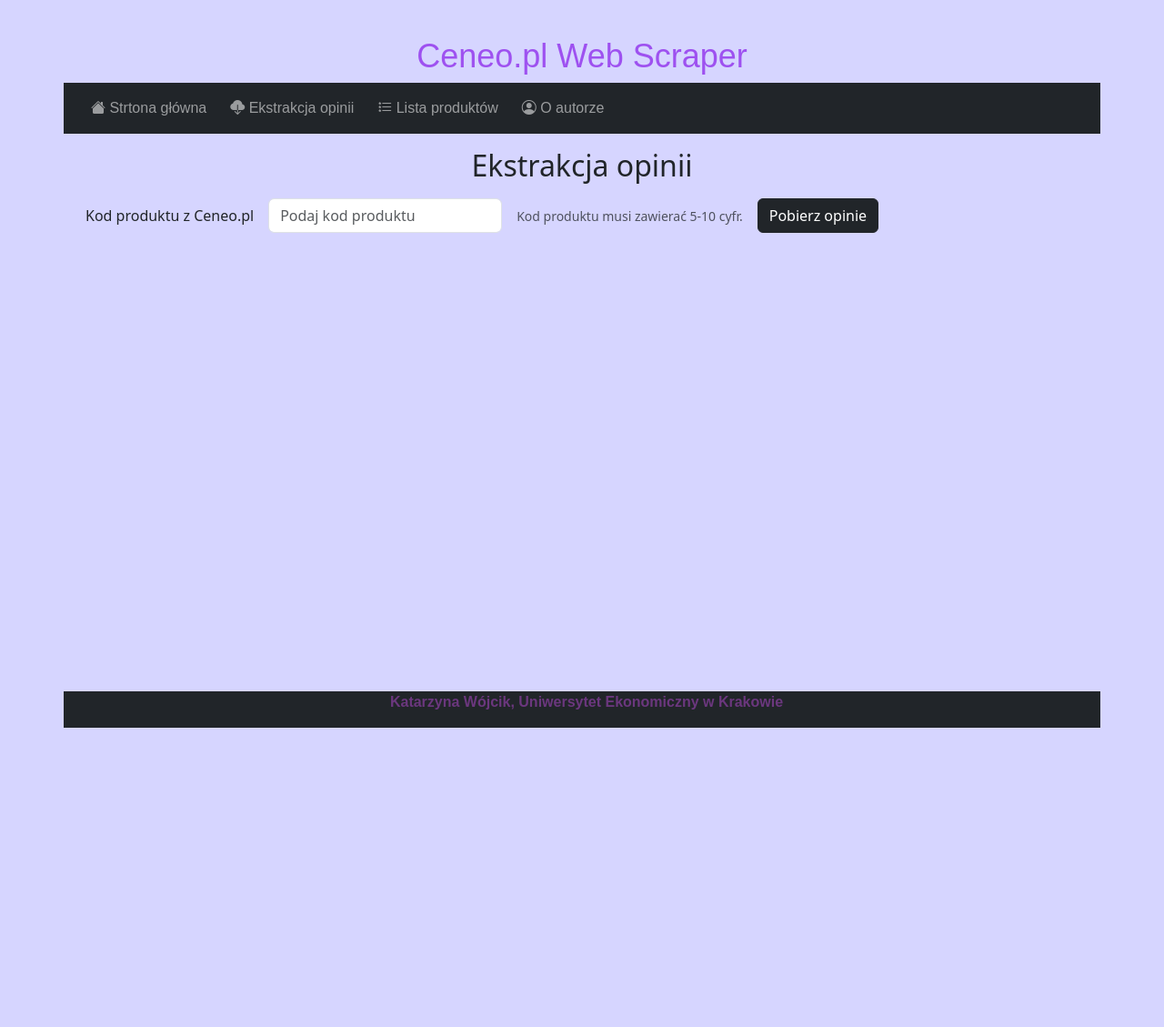
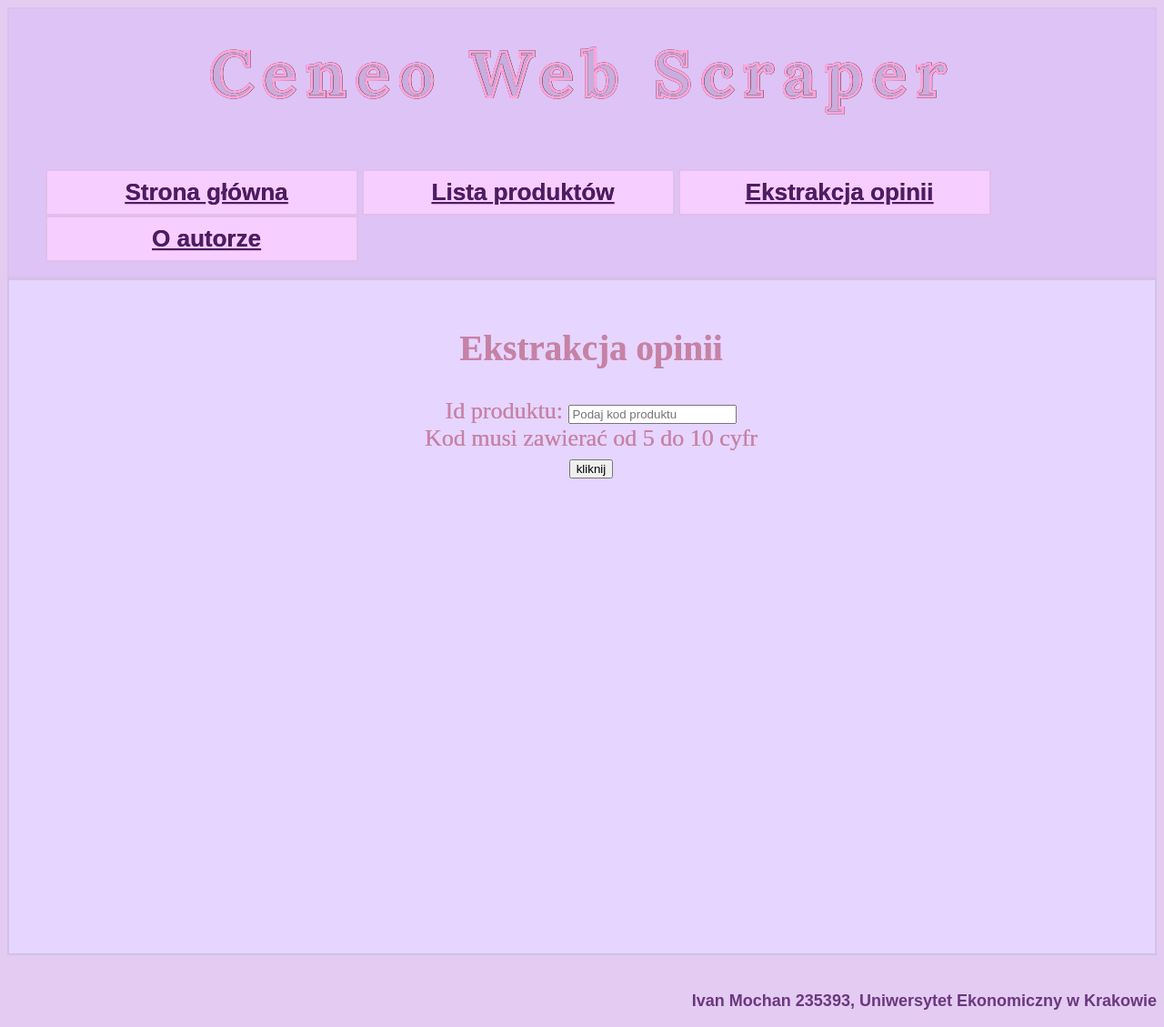
Before and after one commit to IvanMochan/CeneoWebScraperIM, a Flask app: page /extract in a window 1280 px wide. Shown: the whole page at 91% size. Before the commit the page ends 800 px from the top, so only its background shows below. Run offline with Flask 3, Linux system fonts and the light colour scheme.

Commit message:
2024-06-09 Homework

```diff
--- a/app/routes.py
+++ b/app/routes.py
@@ -5,7 +5,7 @@
 import requests
 import json
 import os
-import io
+import io as io
 from bs4 import BeautifulSoup
 from matplotlib import pyplot as plt
 from flask import render_template, request, redirect, url_for, send_file
@@ -14,20 +14,20 @@
 def index():
     return render_template("index.html.jinja")
 
-@app.route('/extract', methods=['POST', 'GET'])
+@app.route('/extract', methods=['POST','GET'])
 def extract():
     if request.method == 'POST':
         product_id = request.form.get('product_id')
-        url = f'https://www.ceneo.pl/{product_id}'
+        url = f"https://www.ceneo.pl/{product_id}"
         response = requests.get(url)
         if response.status_code == requests.codes['ok']:
             page_dom = BeautifulSoup(response.text, "html.parser")
             opinions_count = utils.extract(page_dom, "a.product-review__link > span")
             if opinions_count:
-                product_name= utils.extract(page_dom, "h1")
+                product_name = utils.extract(page_dom, "h1")
                 url = f"https://www.ceneo.pl/{product_id}/opinie-1"
                 all_opinions = []
-                while (url):
+                while(url):
                     response = requests.get(url)
                     page_dom = BeautifulSoup(response.text, "html.parser")
                     opinions = page_dom.select("div.js_product-review")
@@ -38,31 +38,32 @@
                         }
                         all_opinions.append(single_opinion)
                     try:
-                        url = "https://www.ceneo.pl"+utils.extract(page_dom, "a.pagination__next","href")
+                        url = "https://www.ceneo.pl" + utils.extract(page_dom, "a.pagination__next", 'href')
                     except TypeError:
                         url = None
                     if not os.path.exists("app/data"):
                         os.mkdir("app/data")
                     if not os.path.exists("app/data/opinions"):
                         os.mkdir("app/data/opinions")
-                    with open(f"app/data/opinions/{product_id}.json", "w", encoding="UTF-8") as jf:
+                    with open(f"app/data/opinions/{product_id}.json", "w", encoding="UTF-8") as jf:  # "jf" to jeden plik z tymi wyscrappowanymi danymi
                         json.dump(all_opinions, jf, indent=4, ensure_ascii=False)
                     opinions = pd.DataFrame.from_dict(all_opinions)
                     opinions.rating = opinions.rating.apply(lambda rate: rate.split("/")[0].replace(",",".")).astype(float)
                     product = {
-                        'product_id' : product_id,
-                        'product_name' : product_name,
-                        'opinions_count' : opinions.shape[0],
-                        'pros_count' : int(opinions.pros.astype(bool).sum()),
-                        'cons_count' : int(opinions.cons.astype(bool).sum()),
-                        'average_rating' : opinions.rating.mean(),
-                        'rating_distribution' : opinions.rating.value_counts().sort_index().reindex(np.arange(0,5.5,0.5), fill_value = 0.0).to_dict(),
-                        'recommendation_distribution' : opinions.recommendation.value_counts(dropna=False).reindex(["Polecam", "Nie polecam", None]).to_dict(),
+                        "product_id": product_id,
+                        "product_name": product_name,
+                        "opinions_count": len(opinions),
+                        "pros_count": int(opinions.pros.astype(bool).sum()),
+                        "cons_count": int(opinions.cons.astype(bool).sum()),
+                        "average_rating": opinions.rating.mean(),
+                        "rating_distribution" : opinions.rating.value_counts().reindex(np.arange(0, 5.5, 0.5), fill_value = 0).to_dict(),
+                        "recommendation_distribution": opinions.recommendation.value_counts(dropna=False).reindex(["Polecam","Nie polecam",None]).to_dict()
                     }
                     if not os.path.exists("app/data/products"):
                         os.mkdir("app/data/products")
-                    with open(f"app/data/opinions/products.json", "w", encoding="UTF-8") as jf:
+                    with open(f"app/data/products/{product_id}.json", "w", encoding="UTF-8") as jf:  # "jf" to jeden plik z tymi wyscrappowanymi danymi
                         json.dump(product, jf, indent=4, ensure_ascii=False)
+                #proces ekstrakcji
                 return redirect(url_for('product', product_id=product_id))
             return render_template("extract.html.jinja", error="Produkt o podanym kodzie nie ma opinii")
         return render_template("extract.html.jinja", error="Produkt o podanym kodzie nie istnieje")
@@ -72,9 +73,9 @@
 def products():
     products_list = [filename.split(".")[0] for filename in os.listdir("app/data/opinions")]
     products = []
-    for product_id in products_list:
-        with open(f"app/data/products/{product_id}.json", "w", encoding="UTF-8") as jf:
-            products.append(json.load(jf))
+    for products_id in products_list:
+        with open(f"app/data/products/{products_id}.json", "r", encoding="UTF-8") as ojf:
+            products.append(json.load(ojf))
     return render_template("products.html.jinja", products=products)
 
 @app.route('/author')
@@ -83,18 +84,21 @@
 
 @app.route('/product/<product_id>')
 def product(product_id):
-    return render_template("product.html.jinja", product_id=product_id)
+    product = []
+    with open(f"app/data/opinions/{product_id}.json", "r", encoding="UTF-8") as ojf:
+            product = json.load(ojf)
+    return render_template("product.html.jinja", product_id=product_id, product = product)
 
 @app.route('/product/download_json/<product_id>')
 def download_json(product_id):
-    return send_file(f"data/opinions/{product_id}.json", "text/json", as_attachment=True)
+    return send_file(f"data/opinions/{product_id}.json", "text/json", as_attachment = True)
 
 @app.route('/product/download_csv/<product_id>')
-def download_json(product_id):
+def download_csv(product_id):
     opinions = pd.read_json(f"app/data/opinions/{product_id}.json")
-    buffer = io.BytesIO(opinions.to_csv(sep=";", decimal=",", index=False).encode())
-    return send_file(buffer, "text/csv", as_attachment=True)
+    buffer = io.BytesIO(opinions.to_csv(sep=";", decimal=",").encode())
+    return send_file(f"data/opinions/{product_id}.json", "text/csv", download_name=f"{product_id}.csv",as_attachment = True)
 
 @app.route('/product/download_xlsx/<product_id>')
-def download_json(product_id):
-   pass
+def download_xlsx(product_id):
+    pass
--- a/app/static/style.css
+++ b/app/static/style.css
@@ -1,9 +1,16 @@
+html{
+    background-color: rgb(227, 203, 242);
+    overflow-y: auto;
+    overflow-x: hidden;
+    scroll-behavior: smooth;
+}
 h1{
-    margin-top: 40px;
-    color: rgb(158, 81, 240);
+    margin-top: 30px;
+    color: rgb(91, 37, 148);
     text-align: center;
     font-family: Arial, Helvetica, sans-serif;
     font-size: 36px;
+    text-shadow: 0.2px 0.2px;
 }
 
 p{
@@ -11,15 +18,96 @@
     color: rgb(107, 55, 126);
     font-family: Arial, Helvetica, sans-serif;
     font-weight: bold;
+    font-size: 24px;
 }
+
 
 a{
     margin-left: 10px;
+    line-height: 1.8;
     color: rgb(78, 28, 98);
     font-family: Arial, Helvetica, sans-serif;
     font-weight: bold;
+    font-size: 26px;
+}
+a:hover{
+    transition: 0.5s;
+    background-image: radial-gradient(azure, rgba(0,0,0,0));
+    color: #ffa5d8;
 }
 
-body{
-    background-color: rgb(214, 213, 255);
+section{
+    color:#c682a5;
+    font-size: 26px;
+    text-align: center;
+    padding-left: 20px;
+    padding-top: 20px;
+    min-height: 90vh;
+    background-color: rgb(230, 213, 255);
+    margin-bottom: 5vh;
+    border: 2.5px solid rgb(209, 193, 233);
+    text-shadow: 0.2px 0.2px;
 }
+
+li{
+    width: 340px;
+    text-align: center;
+    display: inline-block;
+    font-size: 1rem;
+    border-style:solid;
+    border-width: 2.5px;
+    border-color: #e3beeb;
+    background-color: #f6ceff;
+}
+
+#signature{
+    text-align: right;
+    font-size: 18px;
+}
+
+header{
+    background-color: rgb(222, 195, 247);
+    border: 2px solid rgb(218, 193, 233);
+    text-shadow: 0.2px 0.2px;
+}
+
+.product_opinion{
+    border-bottom: 2px solid rgb(218, 193, 233);
+    padding: 20px;
+    text-align: left;
+    margin-bottom: 10px;
+}
+
+.recommended{color: green;}
+
+.not_recommended{color: red;}
+
+.patterns {
+    height: 20vh;
+}
+
+svg text {
+    font-family: Lora;
+    letter-spacing: 10px;
+    stroke: #ffa5d8;
+    font-size: 70px;
+    font-weight: 700;
+    stroke-width: 3;
+    animation: textAnimate 5s infinite alternate;
+}
+
+@keyframes textAnimate {
+    0% {
+      stroke-dasharray: 0 50%;
+      stroke-dashoffset:  20%;
+      fill:rgb(107, 55, 126);
+
+    }
+
+    100% {
+      stroke-dasharray: 50% 0;
+      stroke-dashoffstet: -20%;
+      fill: hsla(189, 68%, 75%,0%)
+    }
+
+}
--- a/app/templates/author.html.jinja
+++ b/app/templates/author.html.jinja
@@ -2,6 +2,7 @@
 {% block title %}
     Autor projektu
 {% endblock title %}
+
 {% block content %}
-    <p>To jest strona o autorze.</p>
+    <p>To Ivan Mochan, miło Państwa poznać</p>
 {% endblock content %}
--- a/app/templates/base.html.jinja
+++ b/app/templates/base.html.jinja
@@ -3,52 +3,51 @@
 <head>
     <meta charset="UTF-8">
     <meta name="viewport" content="width=device-width, initial-scale=1.0">
-    <link href="https://cdn.jsdelivr.net/npm/bootstrap@5.3.3/dist/css/bootstrap.min.css" rel="stylesheet" integrity="sha384-QWTKZyjpPEjISv5WaRU9OFeRpok6YctnYmDr5pNlyT2bRjXh0JMhjY6hW+ALEwIH" crossorigin="anonymous">
-    <script src="https://cdn.jsdelivr.net/npm/bootstrap@5.3.3/dist/js/bootstrap.bundle.min.js" integrity="sha384-YvpcrYf0tY3lHB60NNkmXc5s9fDVZLESaAA55NDzOxhy9GkcIdslK1eN7N6jIeHz" crossorigin="anonymous"></script>
-    <link rel="stylesheet" href="https://cdn.jsdelivr.net/npm/bootstrap-icons@1.11.3/font/bootstrap-icons.min.css">
-    <link rel="stylesheet" href="{{url_for('static', filename='style.css')}}">
     <title>Ceneo.pl Web Scraper</title>
+    <link rel="stylesheet" href="{{url_for('static',filename='style.css')}}">
 </head>
 <body>
-    <header class="text-center">
-        <h1>Ceneo.pl Web Scraper</h1>
+    <header>
+        <div class="patterns">
+        <svg width="100%" height="100%">
+            <defs>
+                <circle fill="#be9ddf" cx="25" cy="25" r="3"></circle>
+            </pattern>
+                <style>
+            @import url("https://fonts.googleapis.com/css?  family=Lora:400,400i,700,700i");
+        </style>
+
+            </defs>
+
+            <rect x="0" y="0" width="100%" height="100%" fill="url(#polka-dots)"> </rect>
+
+
+
+            <text x="50%" y="60%"  text-anchor="middle"  >
+            Ceneo Web Scraper
+            </text>
+        </svg>
+        </div>
+
+        <ul>
+            <li><a href="{{url_for('index')}}">Strona główna</a></li>
+            <li><a href="{{url_for('products')}}">Lista produktów</a></li>
+            <li><a href="{{url_for('extract')}}">Ekstrakcja opinii</a></li>
+            <li><a href="{{url_for('author')}}">O autorze</a></li>
+        </ul>
     </header>
-    <nav class="navbar navbar-expand-lg navbar-dark bg-dark container">
-        <div class="container-fluid">
-            <div class="collapse navbar-collapse" id="navbarSupportedContent">
-                <ul class="navbar-nav me-auto mb-2 mb-lg-0">
-                    <li class="nav-item">
-                        <a class="nav-link" href="{{url_for('index')}}"><i class="bi bi-house-fill"></i> Strtona główna</a>
-                    </li>
-                    <li class="nav-item">
-                        <a class="nav-link" href="{{url_for('extract')}}"><i class="bi bi-cloud-download-fill"></i>
-Ekstrakcja opinii</a>
-                    </li>
-                    <li class="nav-item">
-                        <a class="nav-link" href="{{url_for('products')}}"><i class="bi bi-list-stars"></i> Lista produktów</a>
-                    </li>
-                    <li class="nav-item">
-                        <a class="nav-link" href="{{url_for('author')}}"><i class="bi bi-person-circle"></i> O autorze</a>
-                    </li>
-                </ul>
-            </div>
-        </div>
-    </nav>
-    <h2 class="mt-3 mb-3 text-center">
-    {% block title %}
-    {% endblock title %}
-    </h2>
-    <section class="container">
-        <div class="row">
-            <div class="col">
-                {% block content %}
-                    <p>To jest plik bazowy.</p>
-                {% endblock %}
-            </div>
-        </div>
+    <section>
+        <h2>
+        {% block  title%}
+            bazowany tytuł
+        {% endblock title %}
+        </h2>
+        {% block content %}
+            <p>To jest plik bazowy.</p>
+        {% endblock content %}
     </section>
-    <footer class="container bg-dark text-light fixed-bottom text-center">
-        <p>Katarzyna Wójcik, Uniwersytet Ekonomiczny w Krakowie</p>
+    <footer>
+        <p id="signature">Ivan Mochan 235393, Uniwersytet Ekonomiczny w Krakowie</p>
     </footer>
 </body>
 </html>
--- a/app/templates/extract.html.jinja
+++ b/app/templates/extract.html.jinja
@@ -2,29 +2,23 @@
 {% block title %}
     Ekstrakcja opinii
 {% endblock title %}
+
 {% block content %}
     {% if error is defined %}
-        <div class="alert alert-dark alert-dismissible fade show" role="alert">
-            <strong> <i class="bi bi-exclamation-diamond-fill"></i> Uwaga!</strong> {{error}}
-            <button type="button" class="btn-close" data-bs-dismiss="alert" aria-label="Close"></button>
+        <h3>{{error}}.</h3>
+    {% endif %}
+    <!--h2>Ekstrakcja Opinii</h2-->
+
+    <form method="post" action="{{url_for('extract')}}">
+        <div>
+            <label class="id" for="product_id">Id produktu: </label>
+            <input type="text" name="product_id" placeholder="Podaj kod produktu" required>
         </div>
-    {% endif %}
-    <form method="POST" action="{{url_for('extract')}}" class="container">
-        <div class="row g-3 align-items-center">
-            <div class="col-auto">
-                <label for="product_id" class="col-form-label">Kod produktu z Ceneo.pl</label>
-            </div>
-            <div class="col-auto">
-                <input type="text" name="product_id" id="product_id" class="form-control" aria-describedby="product_idHelpInline" placeholder="Podaj kod produktu" required>
-            </div>
-            <div class="col-auto">
-                <span id="product_idHelpInline" class="form-text">
-                Kod produktu musi zawierać 5-10 cyfr.
-                </span>
-            </div>
-            <div class="col-auto">
-                <button type="submit" class="btn btn-dark">Pobierz opinie</button>
-            </div>
+        <div>
+            <label>Kod musi zawierać od 5 do 10 cyfr</label>
+        </div>
+        <div>
+            <input type="submit" value="kliknij">
         </div>
     </form>
 {% endblock content %}
--- a/app/templates/index.html.jinja
+++ b/app/templates/index.html.jinja
@@ -1,7 +1,8 @@
 {% extends "base.html.jinja" %}
 {% block title %}
-    Opis projektu
+    Strona Głowna
 {% endblock title %}
+
 {% block content %}
-    <p>To jest strona główna.</p>
+    <p>To jest Projekt Web Scrapera do pobierania danych o produktach z Ceneo.</p>
 {% endblock content %}
```
Also changed, not shown: app/templates/product.html.jinja (+14 -2 lines), app/templates/products.html.jinja (+8 -1 lines).
